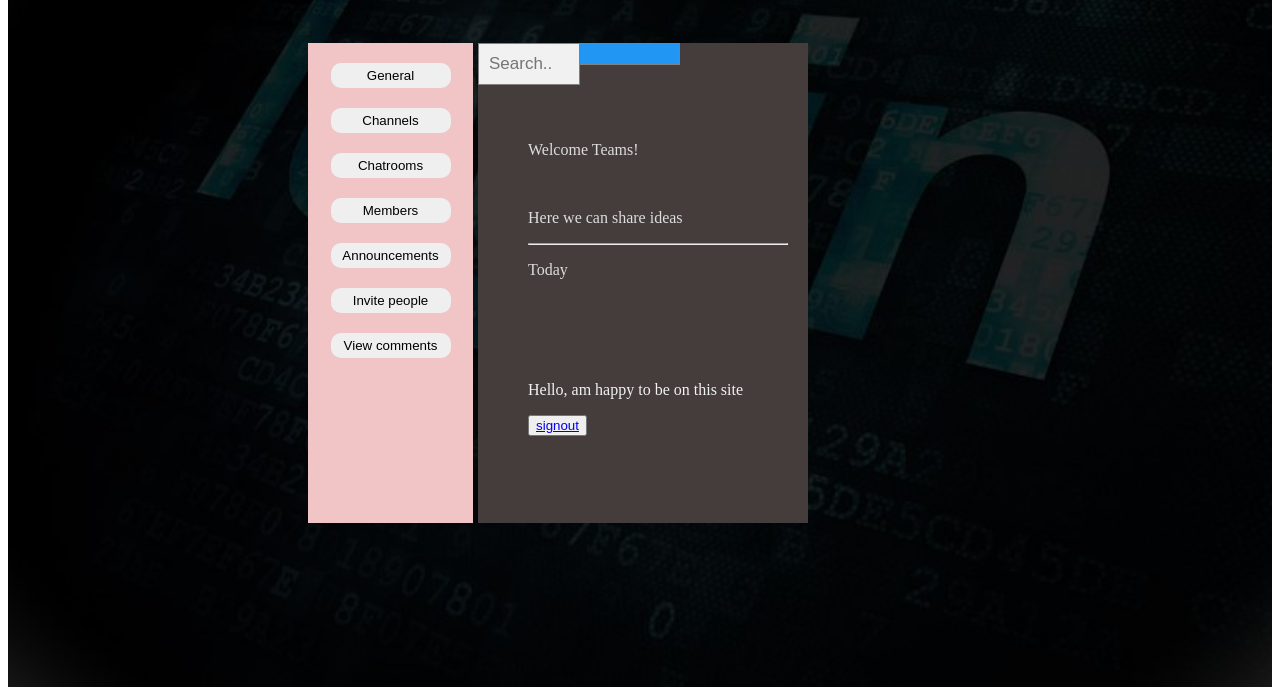
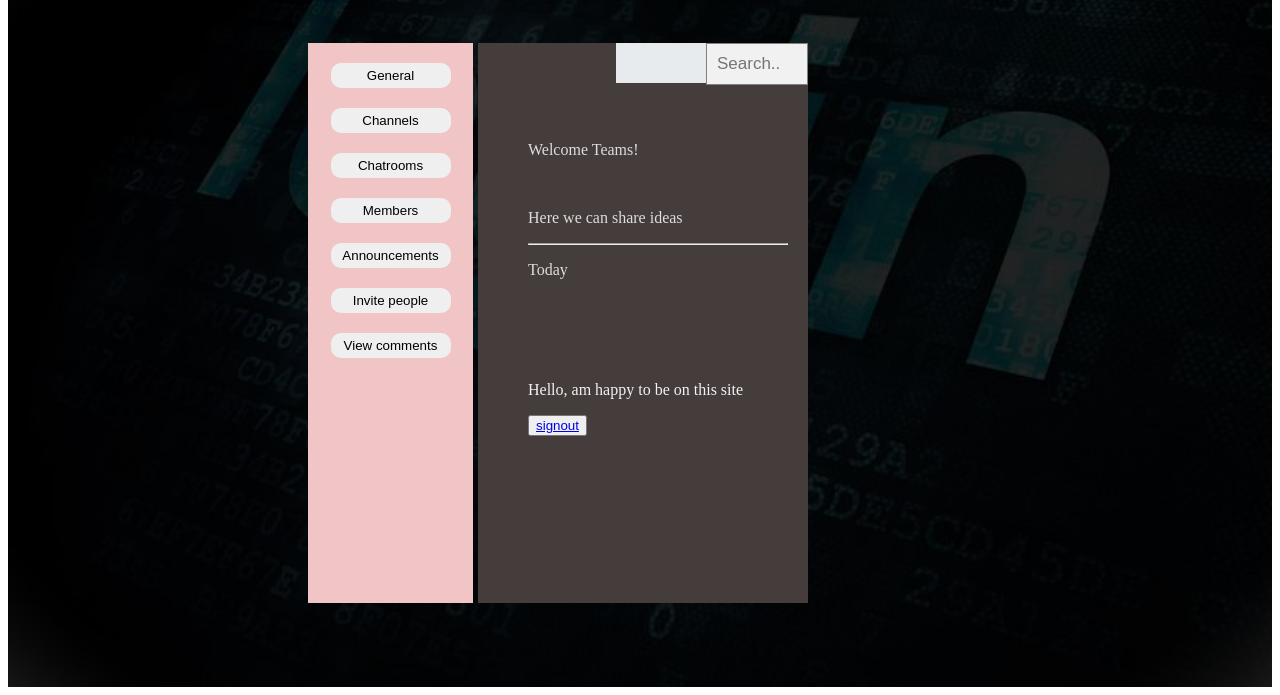
Before and after one commit to Uwituzehonorine/project, a plain HTML site: page chat.html in a window 1280 px wide. Shown: the part 129-824 px from the top of the page. Drawn offline with Linux system fonts and the light colour scheme.

Commit message:
modified chat

```diff
--- a/chat.css
+++ b/chat.css
@@ -53,13 +53,13 @@
   }
   .sidebar{
     width: 250px;
-    height: 60vh;
+    height: 70vh;
     background-color:rgb(241,197,197);
     text-align: center;
   }
   .containerside{
     width: 400px;
-    height: 60vh;
+    height: 70vh;
     background-color: rgb(69,60,60);
     color: #ddd;
   }
@@ -112,26 +112,32 @@ form.example input[type=text] {
   padding: 10px;
   font-size: 17px;
   border: 1px solid grey;
-  float: left;
+  float: right;
   width: 80px;
   background: #f1f1f1;
+  /* margin-right: 50px; */
 }
+/* .containerside button.fa fa-search{
+  margin-right: 60px;
 
+} */
 /* Style the submit button */
 form.example button {
-  float: left;
-  width: 100px;
+  float: right;
+  width: 90px;
+  height: 40px;
   padding: 10px;
-  background: #2196F3;
+  background: #e7ebee;
   color: white;
+  /* margin-right: 50px; */
   font-size: 17px;
-  border: 1px solid grey;
+  border: 1px solid rgb(240, 227, 227);
   border-left: none; /* Prevent double borders */
   cursor: pointer;
 }
 
 form.example button:hover {
-  background: #0b7dda;
+  background: #a1b2bf;
 }
 
 /* Clear floats */
```
